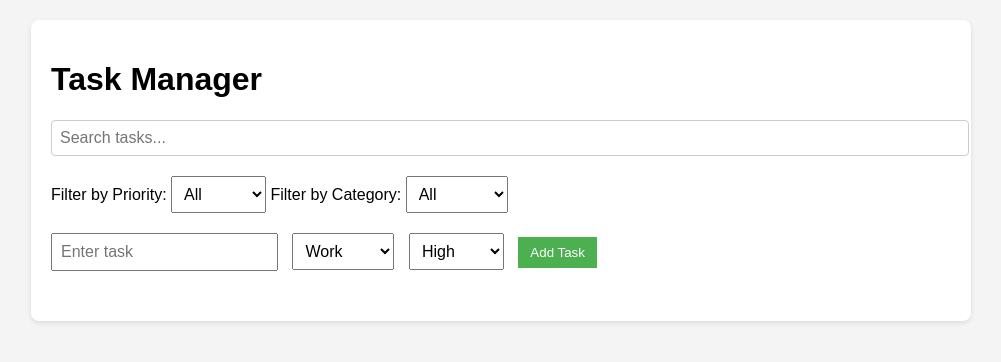
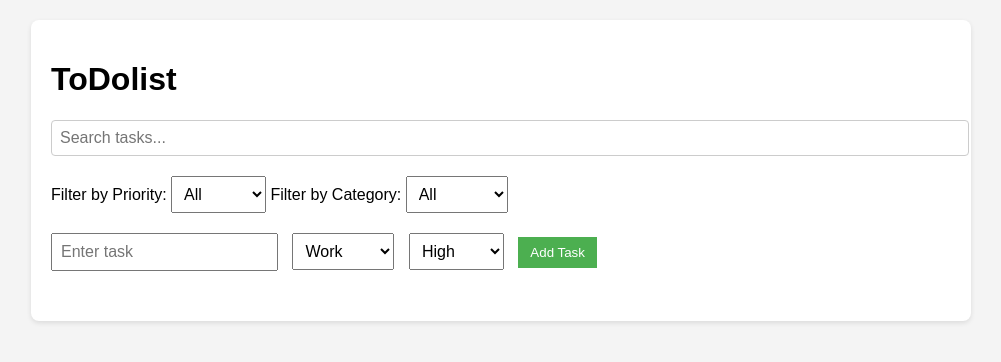
Before and after one commit to Aditiowal1/todolist1203, a plain HTML site: page index.html in a window 1280 px wide. Shown: the whole page, without its empty margins (139-1140 px from the left). Drawn offline with Linux system fonts and the light colour scheme.

```diff
--- a/index.html
+++ b/index.html
@@ -3,12 +3,12 @@
 <head>
     <meta charset="UTF-8">
     <meta name="viewport" content="width=device-width, initial-scale=1.0">
-    <title>Task Manager</title>
+    <title>ToDo list</title>
     <link rel="stylesheet" href="style.css">
 </head>
 <body>
     <div class="container">
-        <h1>Task Manager</h1>
+        <h1>ToDolist</h1>
 
         <!-- Search Section -->
         <div class="search-container">
```
